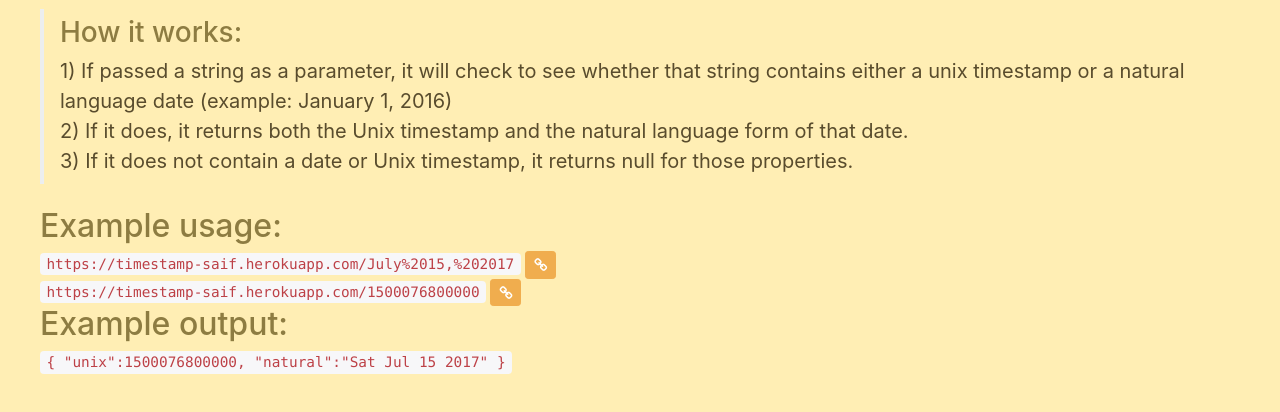
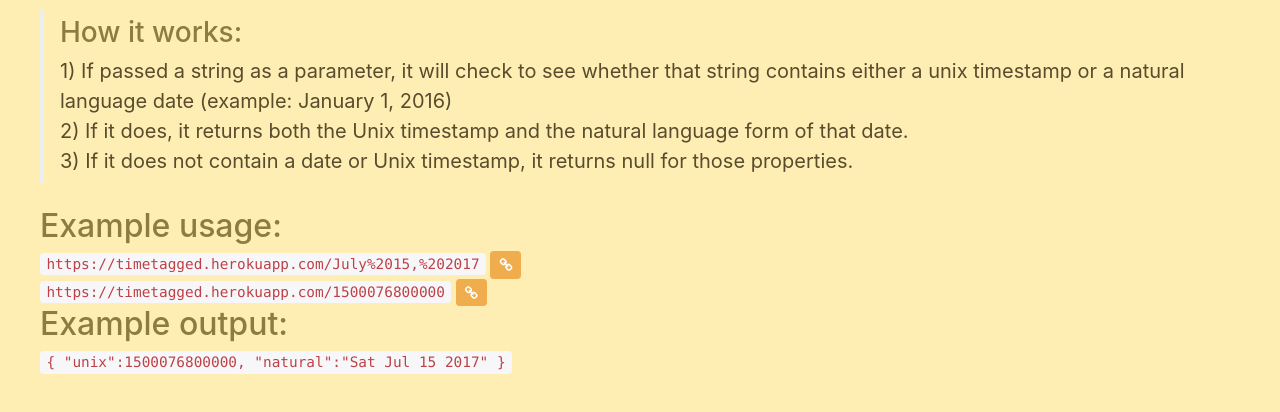
Before and after one commit to saifsmailbox98/timestamp-api, a website: page views/index.html in a window 1280 px wide. Shown: the part 142-554 px from the top of the page. Drawn offline with nearby package versions, Linux system fonts and the light colour scheme.

Commit message:
Added timetagged.heroku to index.html

```diff
--- a/views/index.html
+++ b/views/index.html
@@ -39,8 +39,8 @@
          <h2 class="subhead-color">
             Example usage:
          </h2>
-         <code>https://timestamp-saif.herokuapp.com/July%2015,%202017</code> <a class="btn btn-warning btn-sm" href="/July%2015,%202017" role="button"><i class="fa fa-link"></i></a><br>
-         <code>https://timestamp-saif.herokuapp.com/1500076800000</code> <a class="btn btn-warning btn-sm" href="/1500076800000" role="button"><i class="fa fa-link"></i></a>
+         <code>https://timetagged.herokuapp.com/July%2015,%202017</code> <a class="btn btn-warning btn-sm" href="/July%2015,%202017" role="button"><i class="fa fa-link"></i></a><br>
+         <code>https://timetagged.herokuapp.com/1500076800000</code> <a class="btn btn-warning btn-sm" href="/1500076800000" role="button"><i class="fa fa-link"></i></a>
          <h2 class="subhead-color">
             Example output:
          </h2>
```
